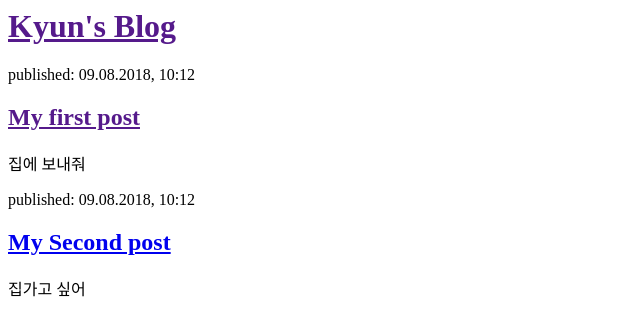
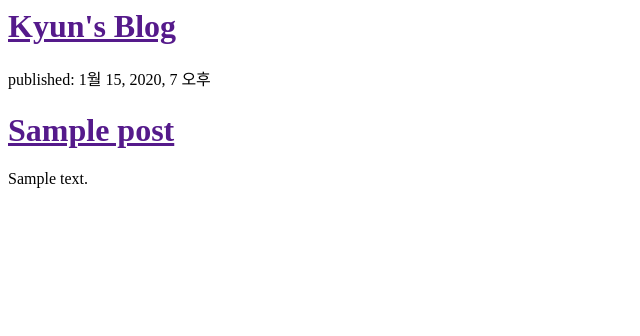
Before and after one commit to kyun10/my-first-blog, a Django app: template blog/templates/blog/post_list.html in a window 1280 px wide. Shown: the top 336 px of the page, without its empty margins (0-640 px from the left). Run offline with Django 3.2, Linux system fonts and the light colour scheme; the template is opened without the code that fills it: values that come from a table or form of the project are taken from there, others are empty; tables that the repository leaves empty hold one stand-in row (values such as "Sample post").

Commit message:
Modified templates to display posts from databases.

```diff
--- a/blog/templates/blog/post_list.html
+++ b/blog/templates/blog/post_list.html
@@ -7,16 +7,14 @@
       <h1><a href="">Kyun's Blog</a></h1>
     </div>
 
-    <div>
-      <p>published: 09.08.2018, 10:12</p>
-      <h2><a href="">My first post</a></h2>
-      <p>집에 보내줘</p>
-    </div>
 
-    <div>
-      <p>published: 09.08.2018, 10:12</p>
-      <h2><a href="https://youtu.be/EzQsoZYY470">My Second post</a></h2>
-      <p>집가고 싶어</p>
-    </div>
+    {% for post in posts %}
+        <div>
+            <p>published: {{ post.published_date }}</p>
+            <h1><a href="">{{ post.title }}</a></h1>
+            <p>{{ post.text|linebreaksbr }}</p>
+        </div>
+    {% endfor %}
+
   </body>
 </html>
--- a/blog/views.py
+++ b/blog/views.py
@@ -1,6 +1,10 @@
 from django.shortcuts import render
+from .models import Post
+from django.utils import timezone
 
 # Create your views here.
 
+
 def post_list(request):
-    return render(request, 'blog/post_list.html', {})
+    posts = Post.objects.filter(published_date__lte=timezone.now()).order_by('published_date')
+    return render(request, 'blog/post_list.html', {'posts':posts})
```
